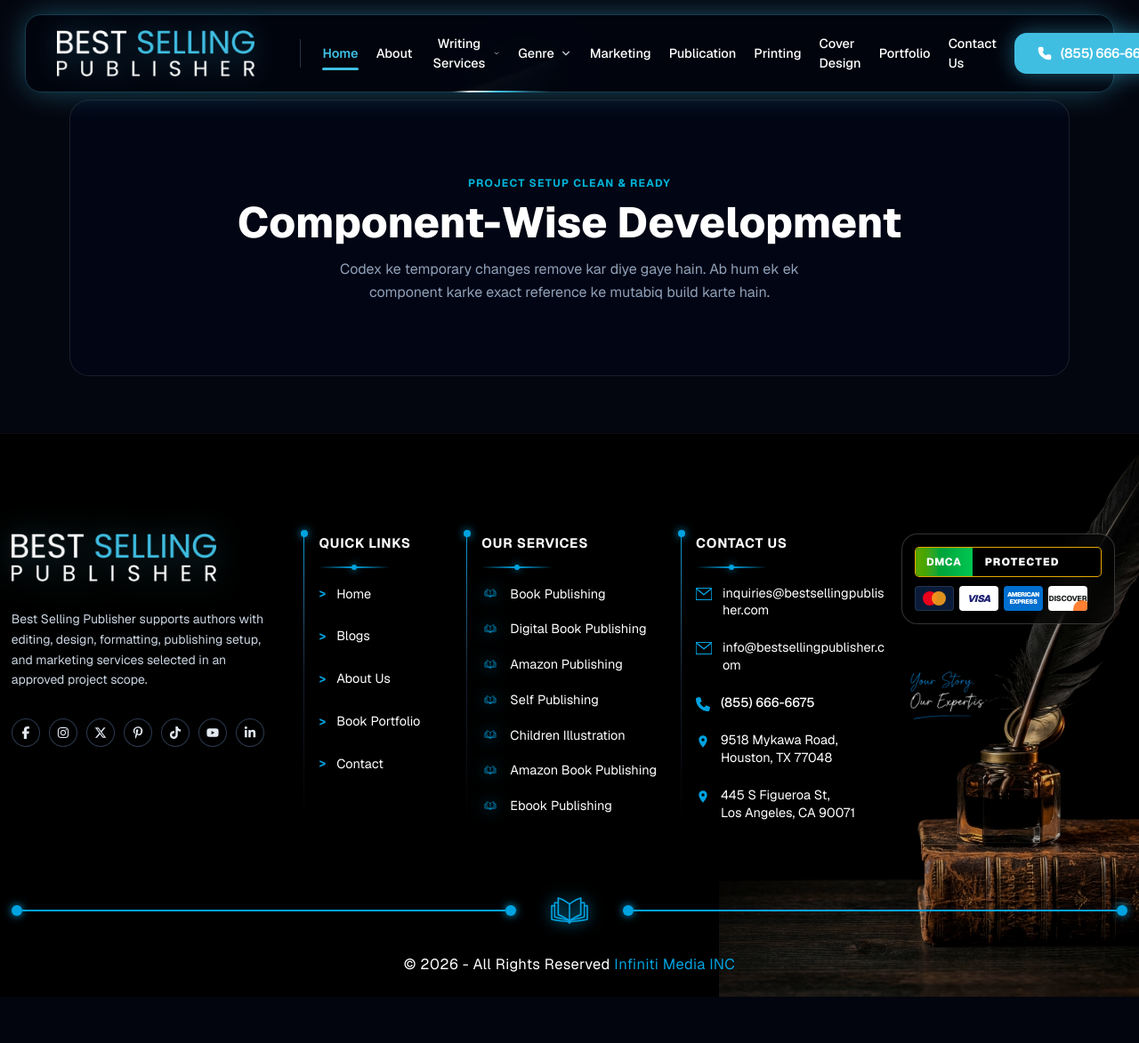
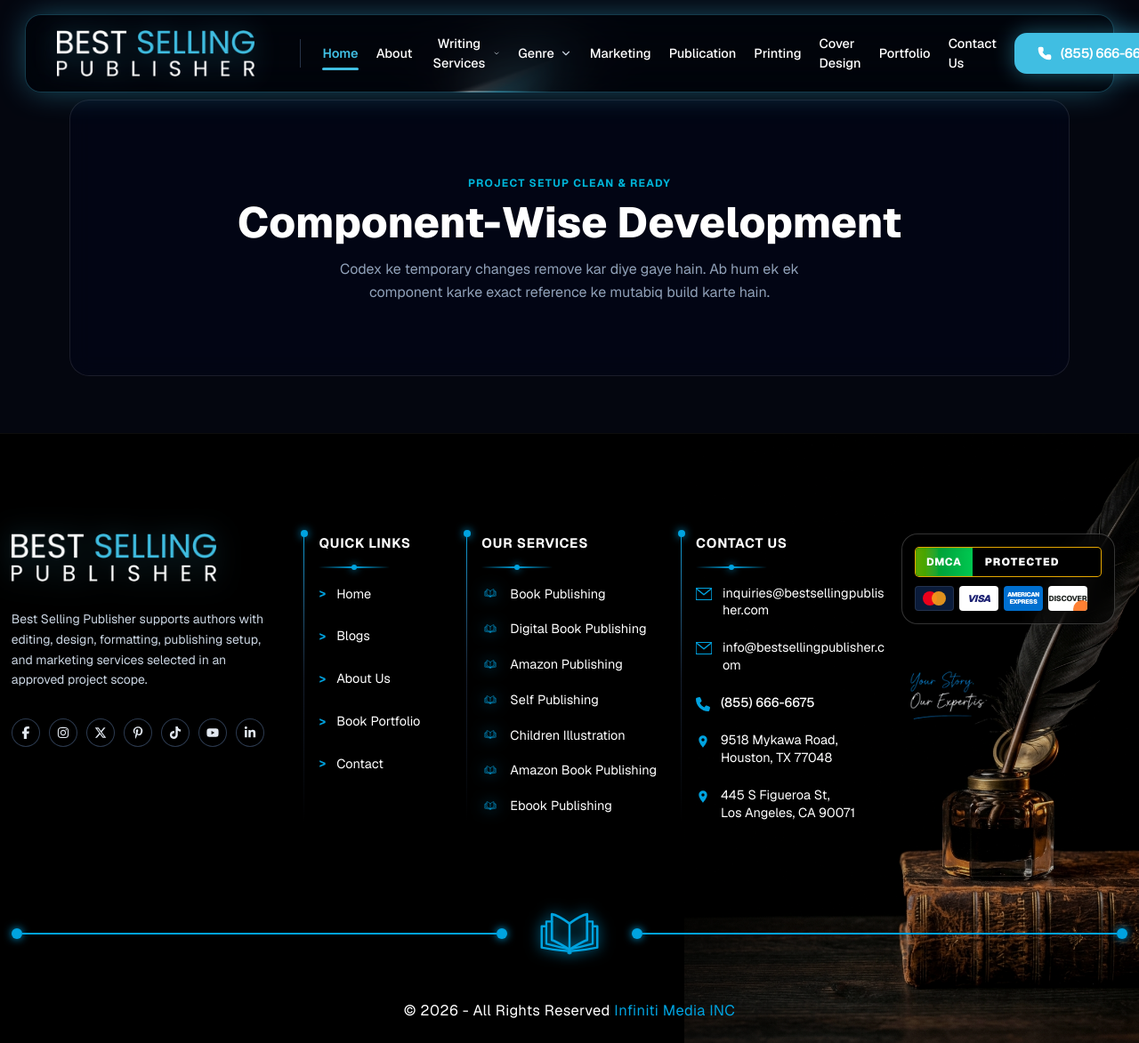
Before and after one commit to Aziz-khan88/bestsellingpublisher-new, a Next.js app: page / in a window 1280 px wide. Shown: the whole page at 89% size. Before the commit the page ends 1121 px from the top, so only its background shows below. Built offline with nearby package versions, Linux system fonts and the light colour scheme.

Commit message:
fix: set center book SVG to 100x100px and make header background frosted translucent blur

```diff
--- a/src/components/layout/footer.tsx
+++ b/src/components/layout/footer.tsx
@@ -435,8 +435,8 @@
           </div>
 
           {/* Center Book Icon (Exact Glowing Multi-Layered Cyan Open Book from Reference) */}
-          <div className="px-5 sm:px-7 flex items-center justify-center shrink-0">
-            <CyanBookIcon className="w-12 h-9 sm:w-14 sm:h-10 md:w-16 md:h-12" />
+          <div className="px-3 sm:px-5 flex items-center justify-center shrink-0">
+            <CyanBookIcon className="w-[100px] h-[100px]" />
           </div>
 
           {/* Right Line Segment with Inner and Outer Cyan Dots */}
--- a/src/components/layout/navbar.tsx
+++ b/src/components/layout/navbar.tsx
@@ -188,12 +188,12 @@
               background: `conic-gradient(from 0deg at 50% 50%, transparent 0deg, transparent 315deg, rgba(64, 190, 226, 0.35) 335deg, #40bee2 350deg, #ffffff 357deg, transparent 360deg)`,
             }}
           />
-          {/* Header dark background surface inside the border */}
-          <div className="w-full h-full bg-[#02050e]/95 backdrop-blur-2xl rounded-2xl" />
+          {/* Header translucent frosted glass surface inside the border */}
+          <div className="w-full h-full bg-[#02050e]/40 backdrop-blur-2xl rounded-2xl" />
         </div>
 
-        {/* Crisp cyan ambient border accent */}
-        <div className="absolute inset-0 rounded-2xl border border-[#40bee2]/30 pointer-events-none" />
+        {/* Crisp cyan ambient border accent with frosted glass layer */}
+        <div className="absolute inset-0 rounded-2xl border border-[#40bee2]/30 bg-black/20 backdrop-blur-xl pointer-events-none" />
 
         {/* Inner Header Bar: relative z-20 & overflow-visible */}
         <div className="relative z-20 w-full h-[76px] sm:h-[82px] xl:h-[88px] px-4 sm:px-7 xl:px-9 flex items-center justify-between">
```
